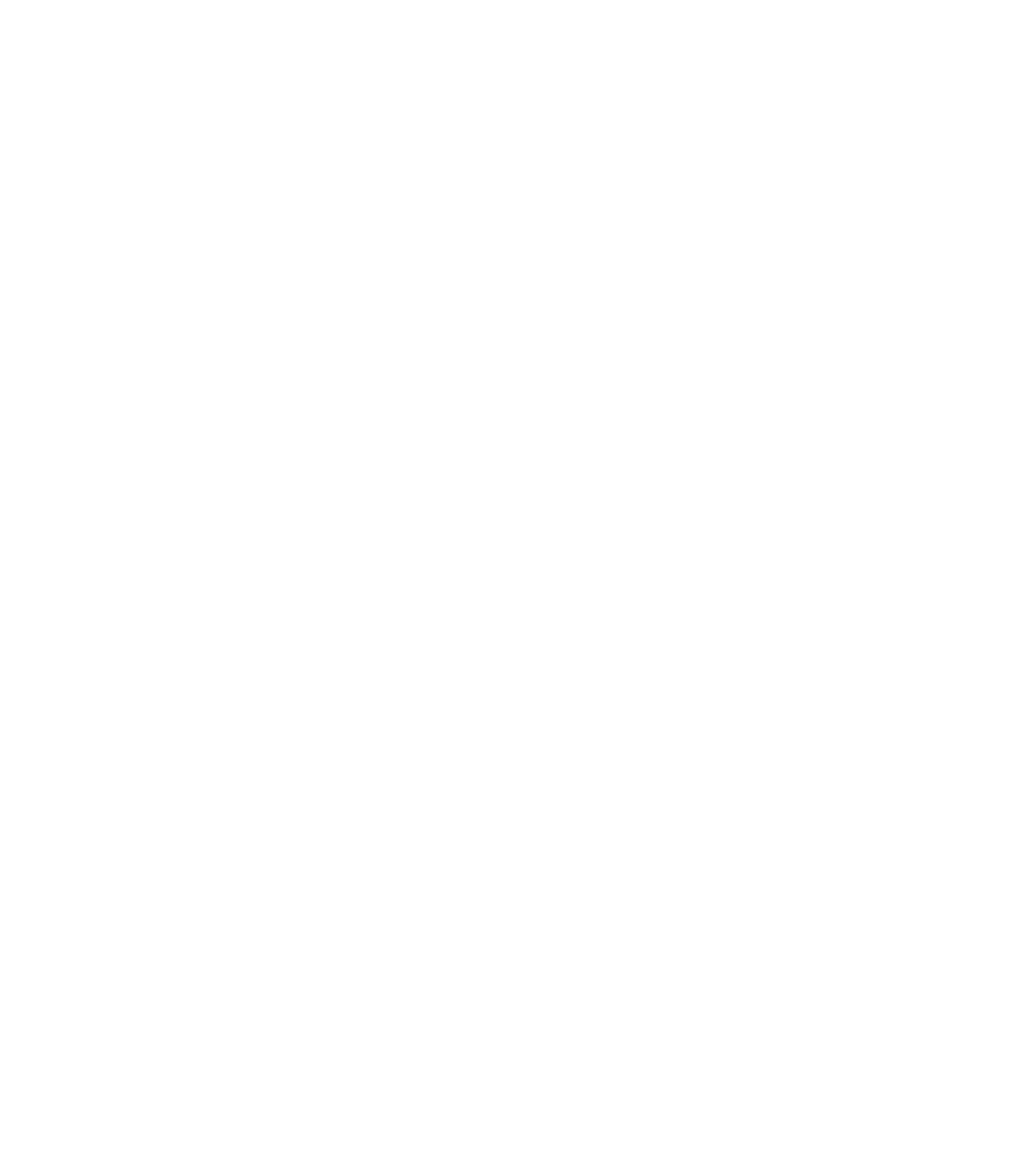
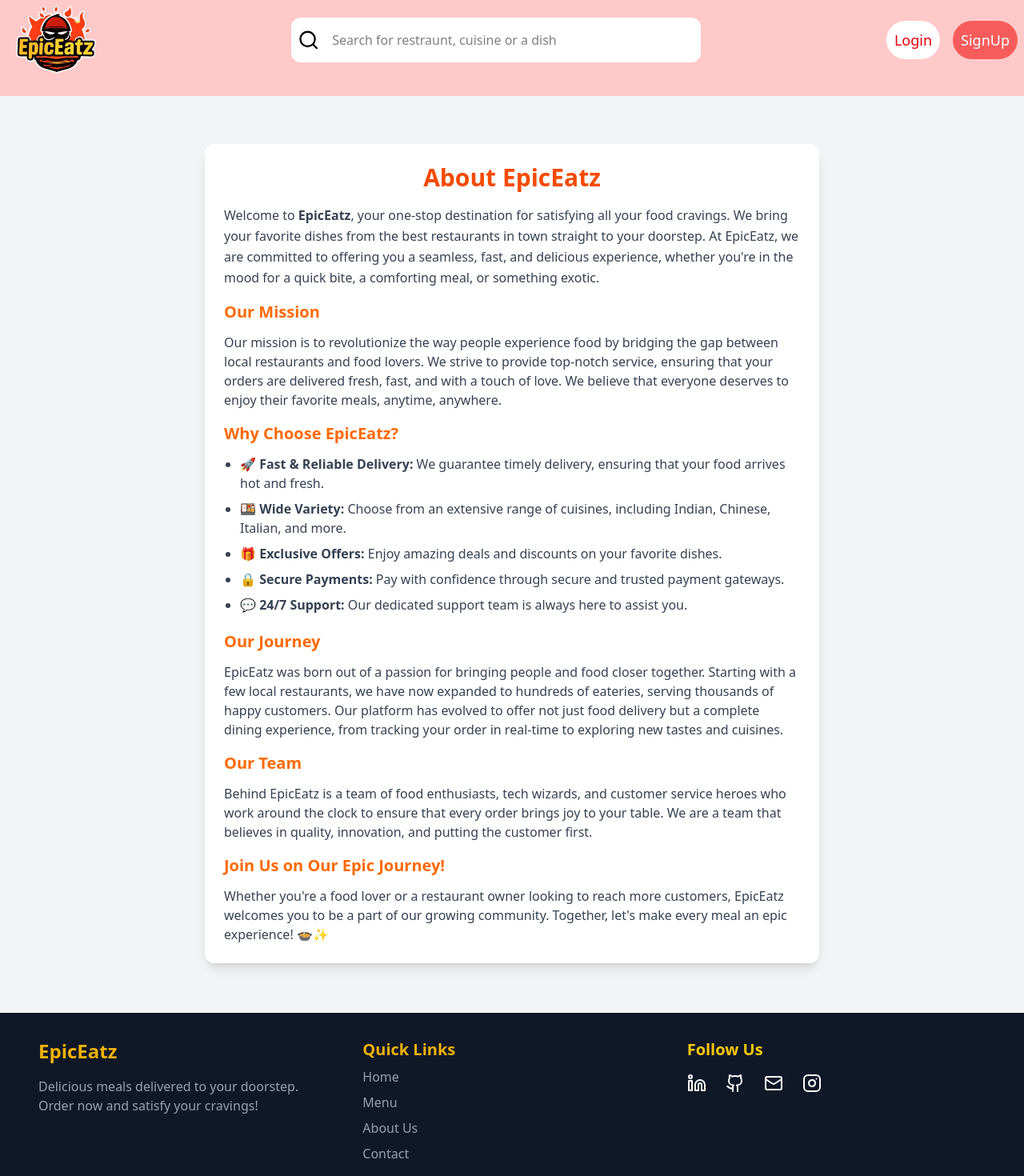
Before and after one commit to Promit-Biswas3361/EpicEatz, a React (Vite) app: page /about in a window 1280 px wide. Before the commit this address had no page. Shown: the part 20-1490 px from the top of the page at 80% size. Before the commit the page ends 800 px from the top, so only its background shows below. Built offline with nearby package versions, Linux system fonts and the light colour scheme.

Commit message:
Preliminary Contact and About Us pages created

```diff
--- a/src/App.jsx
+++ b/src/App.jsx
@@ -15,6 +15,8 @@ import Settings from "./Frontend/Profile/Settings";
 import Address from "./Frontend/Profile/Address";
 import Checkout from "./Frontend/Checkout";
 import OrderConfirmation from "./Frontend/OrderConfirmation";
+import AboutUs from "./Frontend/AboutUs";
+import Contact from "./Frontend/Contact";
 
 function App() {
   return (
@@ -30,6 +32,8 @@ function App() {
         <Route path="/cart" element={<Cart />} />
         <Route path="/checkout" element={<Checkout />} />
         <Route path="/order-confirmation" element={<OrderConfirmation />} />
+        <Route path="/about" element={<AboutUs />} />
+        <Route path="/contact" element={<Contact />} />
 
         <Route path="/account" element={<Account />}>
           <Route path="orders" element={<Orders />} />
--- /dev/null
+++ b/src/Frontend/AboutUs.jsx
@@ -0,0 +1,92 @@
+import React from "react";
+import Navbar from "./Navbar";
+import Footer from "./Footer";
+
+const AboutUs = () => {
+  return (
+    <div className="flex flex-col min-h-screen">
+      <Navbar />
+      <div className="flex-grow bg-gray-100 px-5 py-15 mt-35 mb-[-110px]">
+        <div className="bg-white shadow-lg rounded-xl p-6 max-w-3xl mx-auto">
+          <h2 className="text-3xl font-bold mb-4 text-center text-orange-600">
+            About EpicEatz
+          </h2>
+          <p className="text-gray-700 mb-4 leading-relaxed">
+            Welcome to <strong>EpicEatz</strong>, your one-stop destination for
+            satisfying all your food cravings. We bring your favorite dishes
+            from the best restaurants in town straight to your doorstep. At
+            EpicEatz, we are committed to offering you a seamless, fast, and
+            delicious experience, whether you're in the mood for a quick bite, a
+            comforting meal, or something exotic.
+          </p>
+          <h3 className="text-xl font-semibold mb-3 text-orange-500">
+            Our Mission
+          </h3>
+          <p className="text-gray-700 mb-4">
+            Our mission is to revolutionize the way people experience food by
+            bridging the gap between local restaurants and food lovers. We
+            strive to provide top-notch service, ensuring that your orders are
+            delivered fresh, fast, and with a touch of love. We believe that
+            everyone deserves to enjoy their favorite meals, anytime, anywhere.
+          </p>
+          <h3 className="text-xl font-semibold mb-3 text-orange-500">
+            Why Choose EpicEatz?
+          </h3>
+          <ul className="list-disc pl-5 space-y-2 text-gray-700">
+            <li>
+              🚀 <strong>Fast & Reliable Delivery:</strong> We guarantee timely
+              delivery, ensuring that your food arrives hot and fresh.
+            </li>
+            <li>
+              🍱 <strong>Wide Variety:</strong> Choose from an extensive range
+              of cuisines, including Indian, Chinese, Italian, and more.
+            </li>
+            <li>
+              🎁 <strong>Exclusive Offers:</strong> Enjoy amazing deals and
+              discounts on your favorite dishes.
+            </li>
+            <li>
+              🔒 <strong>Secure Payments:</strong> Pay with confidence through
+              secure and trusted payment gateways.
+            </li>
+            <li>
+              💬 <strong>24/7 Support:</strong> Our dedicated support team is
+              always here to assist you.
+            </li>
+          </ul>
+          <h3 className="text-xl font-semibold mt-5 mb-3 text-orange-500">
+            Our Journey
+          </h3>
+          <p className="text-gray-700 mb-4">
+            EpicEatz was born out of a passion for bringing people and food
+            closer together. Starting with a few local restaurants, we have now
+            expanded to hundreds of eateries, serving thousands of happy
+            customers. Our platform has evolved to offer not just food delivery
+            but a complete dining experience, from tracking your order in
+            real-time to exploring new tastes and cuisines.
+          </p>
+          <h3 className="text-xl font-semibold mb-3 text-orange-500">
+            Our Team
+          </h3>
+          <p className="text-gray-700 mb-4">
+            Behind EpicEatz is a team of food enthusiasts, tech wizards, and
+            customer service heroes who work around the clock to ensure that
+            every order brings joy to your table. We are a team that believes in
+            quality, innovation, and putting the customer first.
+          </p>
+          <h3 className="text-xl font-semibold mb-3 text-orange-500">
+            Join Us on Our Epic Journey!
+          </h3>
+          <p className="text-gray-700">
+            Whether you're a food lover or a restaurant owner looking to reach
+            more customers, EpicEatz welcomes you to be a part of our growing
+            community. Together, let's make every meal an epic experience! 🍲✨
+          </p>
+        </div>
+      </div>
+      <Footer />
+    </div>
+  );
+};
+
+export default AboutUs;
--- /dev/null
+++ b/src/Frontend/Contact.jsx
@@ -0,0 +1,86 @@
+import React, { useState } from "react";
+import Navbar from "./Navbar";
+import Footer from "./Footer";
+
+const Contact = () => {
+  const [formData, setFormData] = useState({
+    name: "",
+    email: "",
+    message: "",
+  });
+  const [submitted, setSubmitted] = useState(false);
+
+  const handleChange = (e) => {
+    setFormData({ ...formData, [e.target.name]: e.target.value });
+  };
+
+  const handleSubmit = (e) => {
+    e.preventDefault();
+    console.log("Form Submitted:", formData);
+    setSubmitted(true);
+    setFormData({ name: "", email: "", message: "" });
+  };
+
+  return (
+    <div className="flex flex-col min-h-screen">
+      <Navbar />
+      <div className="flex-grow flex justify-center items-center bg-gray-100 px-5 py-15 mt-35 mb-[-110px]">
+        <div className="bg-white shadow-lg rounded-xl p-6 w-full max-w-md">
+          <h2 className="text-2xl font-bold mb-5 text-center">Contact Us</h2>
+          {submitted ? (
+            <p className="text-green-600 text-center mb-4">
+              ✅ Thank you! Your message has been sent.
+            </p>
+          ) : (
+            <form onSubmit={handleSubmit} className="space-y-4">
+              <div>
+                <label className="block text-sm font-medium mb-1">Name</label>
+                <input
+                  type="text"
+                  name="name"
+                  value={formData.name}
+                  onChange={handleChange}
+                  required
+                  className="w-full px-3 py-2 border rounded-lg focus:outline-none focus:ring-2 focus:ring-orange-500"
+                />
+              </div>
+              <div>
+                <label className="block text-sm font-medium mb-1">Email</label>
+                <input
+                  type="email"
+                  name="email"
+                  value={formData.email}
+                  onChange={handleChange}
+                  required
+                  className="w-full px-3 py-2 border rounded-lg focus:outline-none focus:ring-2 focus:ring-orange-500"
+                />
+              </div>
+              <div>
+                <label className="block text-sm font-medium mb-1">
+                  Message
+                </label>
+                <textarea
+                  name="message"
+                  value={formData.message}
+                  onChange={handleChange}
+                  rows="4"
+                  required
+                  className="w-full px-3 py-2 border rounded-lg focus:outline-none focus:ring-2 focus:ring-orange-500"
+                />
+              </div>
+              <button
+                type="submit"
+                className="w-full bg-orange-500 text-white py-2 rounded-lg hover:bg-orange-600 transition"
+              >
+                Send Message
+              </button>
+            </form>
+          )}
+        </div>
+      </div>
+      <Footer />
+    </div>
+  );
+};
+
+export default Contact;
--- a/src/Frontend/Footer.jsx
+++ b/src/Frontend/Footer.jsx
@@ -9,7 +9,7 @@ const Footer = () => {
         <div className="grid grid-cols-1 md:grid-cols-3 gap-8">
           {/* Logo & Description */}
           <div className="flex flex-col space-y-4">
-            <h2 className="text-2xl font-bold text-yellow-400">EpicEatz</h2>
+            <h2 className="text-2xl font-bold text-yellow-500">EpicEatz</h2>
             <p className="text-gray-400">
               Delicious meals delivered to your doorstep. Order now and satisfy
               your cravings!
@@ -18,27 +18,27 @@ const Footer = () => {
 
           {/* Quick Links */}
           <div>
-            <h3 className="text-xl font-semibold text-yellow-400">
+            <h3 className="text-xl font-semibold text-yellow-500">
               Quick Links
             </h3>
             <ul className="mt-2 space-y-2">
               <li>
-                <Link href="#" className="text-gray-400 hover:text-yellow-300">
+                <Link to="/" className="text-gray-400 hover:text-yellow-300">
                   Home
                 </Link>
               </li>
               <li>
-                <Link href="#" className="text-gray-400 hover:text-yellow-300">
+                <Link to="/#" className="text-gray-400 hover:text-yellow-300">
                   Menu
                 </Link>
               </li>
               <li>
-                <Link href="#" className="text-gray-400 hover:text-yellow-300">
+                <Link to="/about" className="text-gray-400 hover:text-yellow-300">
                   About Us
                 </Link>
               </li>
               <li>
-                <Link href="#" className="text-gray-400 hover:text-yellow-300">
+                <Link to="/contact" className="text-gray-400 hover:text-yellow-300">
                   Contact
                 </Link>
               </li>
```
